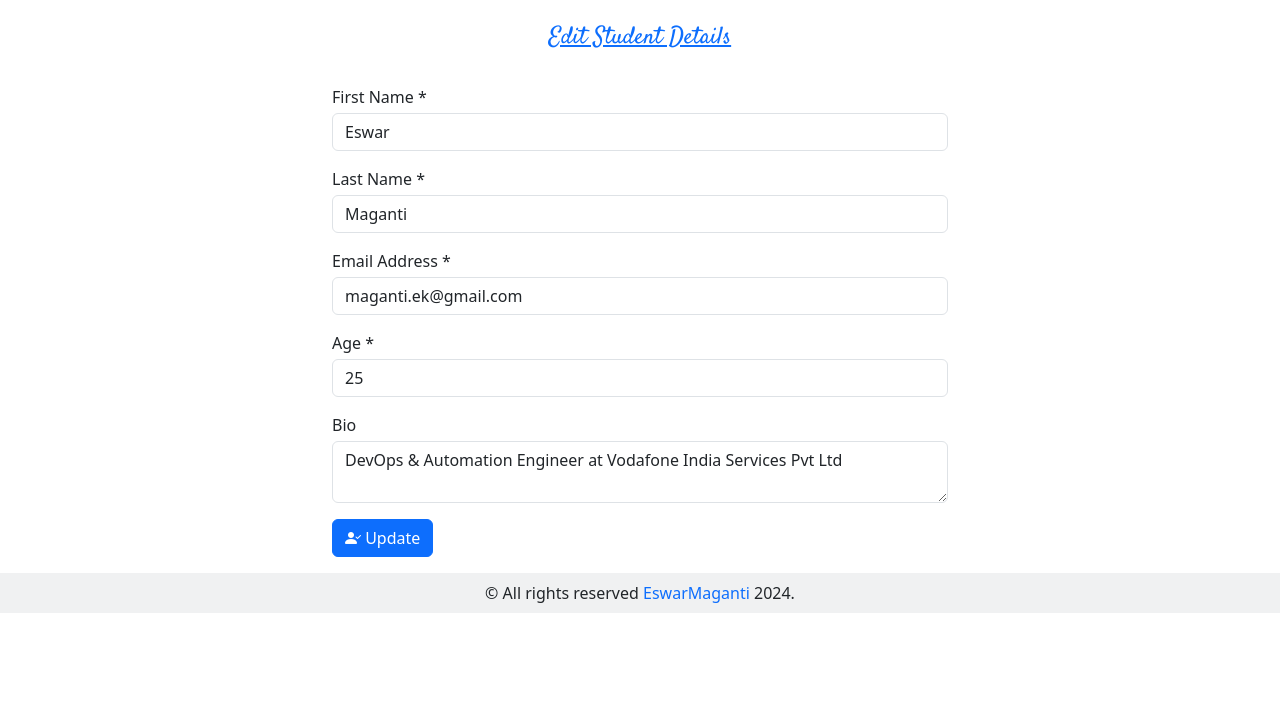
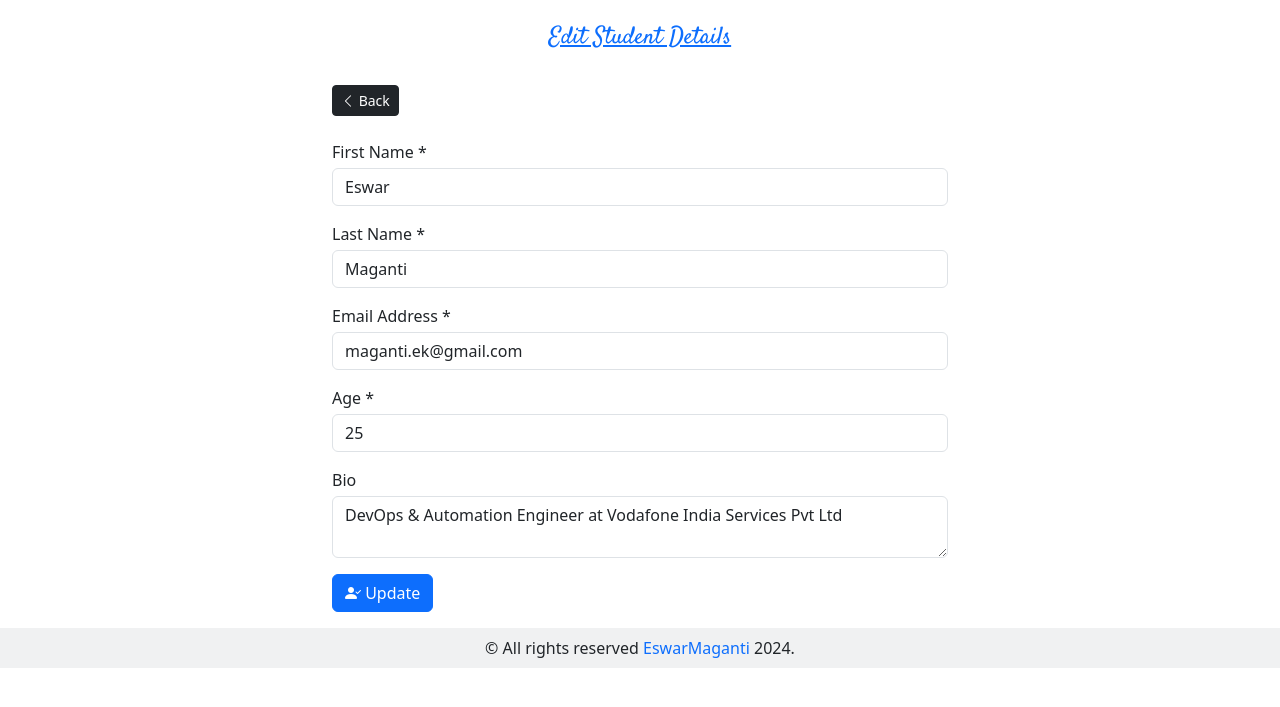
Before and after one commit to eswarmaganti/student-mgmt-flask-app, a Flask app: page /edit_student/1 in a window 1280 px wide. Shown: the part 56-763 px from the top of the page. Run offline with Flask 3, Linux system fonts and the light colour scheme.

Commit message:
Created a unix systemd service to server the flask application & minor UI changes in template files

```diff
--- a/templates/add_student.html
+++ b/templates/add_student.html
@@ -2,8 +2,8 @@
 
 {% block content %}
 <div class="col-md-6 container">
-    <form method="POST">
 
+    <form method="POST" class="mt-4">
         <div class="mb-3">
             <label for="first_name" class="pb-1">First Name *</label>
             <input type="text" name="first_name" id="first_name" class="form-control" placeholder="Enter your first name" required/>
--- a/templates/edit_student.html
+++ b/templates/edit_student.html
@@ -2,7 +2,15 @@
 
 {% block content %}
 <div class="col-md-6 container">
-    <form method="POST">
+    <a href="{{url_for('index')}}">
+        <button class="btn btn-dark btn-sm">
+            <i class="bi bi-chevron-left"></i>
+            <span class="ml-2">
+                Back
+            </span>
+        </button>
+    </a>
+    <form method="POST" class="mt-4">
         <div class="mb-3">
             <label for="first_name" class="pb-1">First Name *</label>
             <input value={{student.first_name}} type="text" name="first_name" id="first_name" class="form-control" placeholder="Enter your first name" required/>
--- a/templates/students.html
+++ b/templates/students.html
@@ -6,7 +6,7 @@ Students Details
 
 {% block content %}
 <div class="container">
-<!--    <h4 class="font-satisfy text-primary text-center py-4 text-decoration-underline">Students Page</h4>-->
+
     <table class="py-2 mb-5 table table-striped table-hover">
         <thead class="table-dark">
             <tr>
--- a/templates/view_student.html
+++ b/templates/view_student.html
@@ -3,7 +3,7 @@
 {% block content %}
 <div class="col-md-4 container mb-5">
 <a href="{{url_for('get_students')}}">
-    <button class="btn btn-sm btn-dark"> <i class="bi bi-arrow-left"></i> Back</button>
+    <button class="btn btn-sm btn-dark"> <i class="bi bi-chevron-left"></i> Back</button>
 </a>
 <div class="card  mt-3">
     <div class="card-header text-bg-info">
```
Also changed, not shown: 1 other file.
